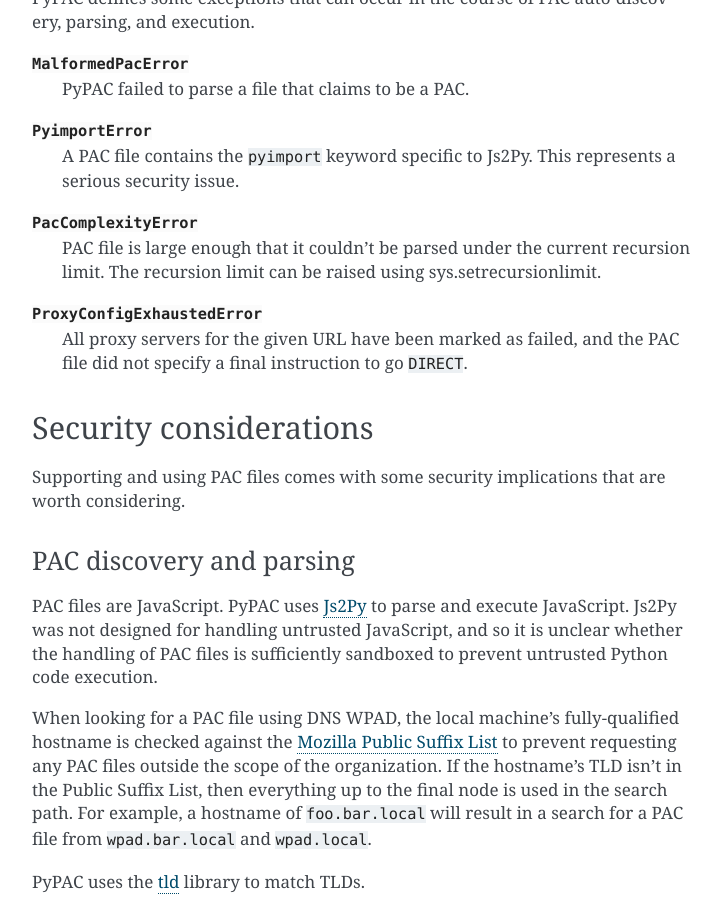
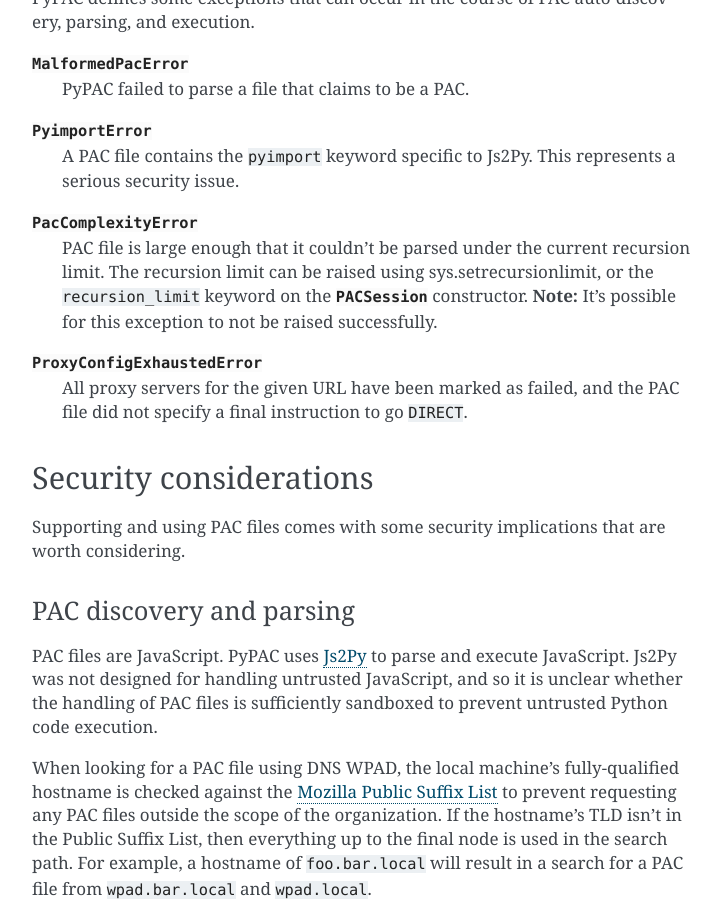
Before and after one commit to carsonyl/pypac, a Sphinx documentation site: the page built from docs/user_guide.rst, in a window 1280 px wide and 900 px high, scrolled down 2581 px. Shown: the whole window, without its empty margins (388-1108 px from the left). Built offline with Sphinx 7.4.7, drawn with Linux system fonts in a browser that asks for light colours.

Commit message:
Minor doc tweaks.

```diff
--- a/docs/user_guide.rst
+++ b/docs/user_guide.rst
@@ -123,7 +123,9 @@ PyPAC defines some exceptions that can occur in the course of PAC auto-discovery
 
 :class:`PacComplexityError <pypac.parser.PacComplexityError>`
    PAC file is large enough that it couldn't be parsed under the current recursion limit.
-   The recursion limit can be raised using :ref:`sys.setrecursionlimit`.
+   The recursion limit can be raised using :ref:`sys.setrecursionlimit`,
+   or the ``recursion_limit`` keyword on the :class:`PACSession` constructor.
+   **Note:** It's possible for this exception to not be raised successfully.
 
 :class:`ProxyConfigExhaustedError <pypac.resolver.ProxyConfigExhaustedError>`
    All proxy servers for the given URL have been marked as failed,
```
Also changed, not shown: 1 other file.
